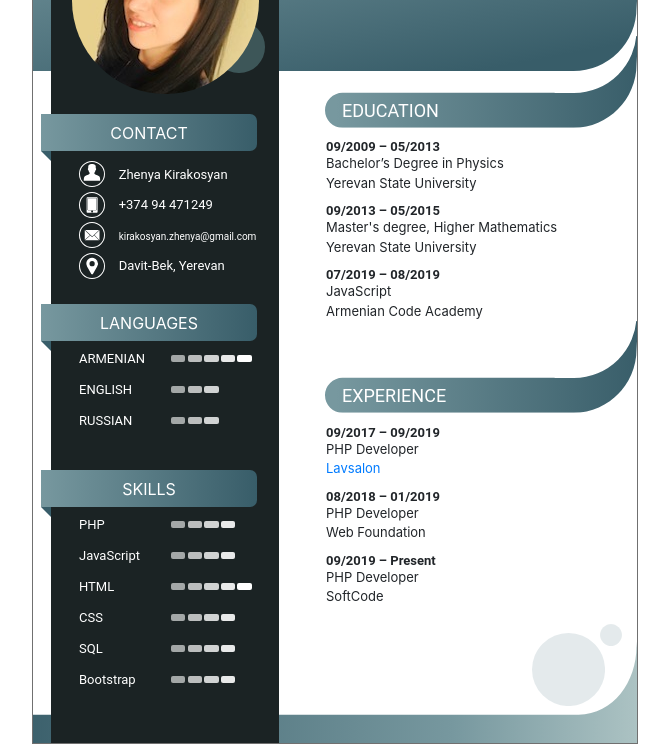
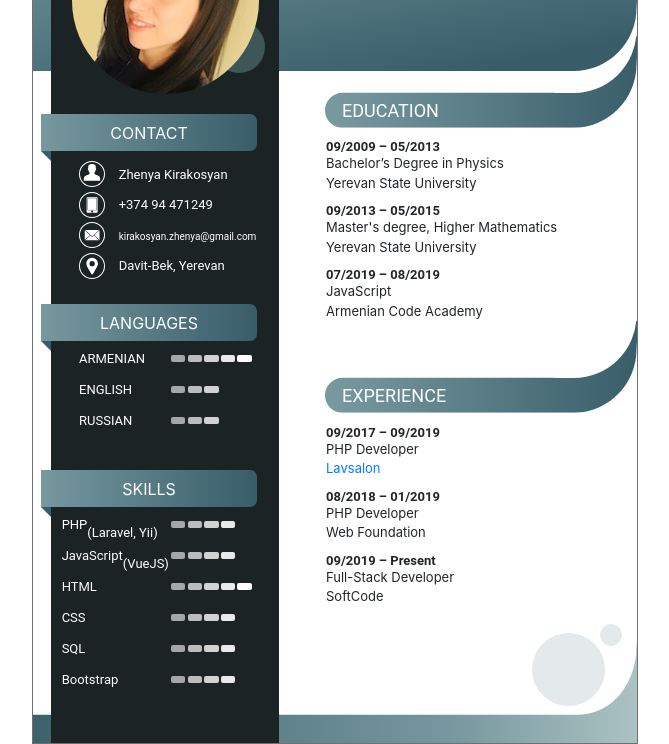
Before and after one commit to KirakosyanZhenya/resume, a website: page dist/index.html in a window 1280 px wide. Shown: the part 115-859 px from the top of the page, without its empty margins (305-974 px from the left). Drawn offline with nearby package versions, Linux system fonts and the light colour scheme.

Commit message:
Improvements

```diff
--- a/dist/index.html
+++ b/dist/index.html
@@ -88,13 +88,13 @@
                         <div class="d-flex justify-content-end" id="skills_details_wrap">
                             <div id="skills_details">
                                 <div class="d-flex flex-row align-items-center four_level">
-                                    <p>PHP</p>
+                                    <p>PHP</p><br><span>(Laravel, Yii)</span>
                                     <div class="ml-auto d-flex flex-row">
                                         <p class="skill_level level_1"></p><p class="skill_level level_2"></p><p class="skill_level level_3"></p><p class="skill_level level_4"></p><p class="skill_level level_5"></p>
                                     </div>
                                 </div>
                                 <div class="d-flex flex-row align-items-center four_level">
-                                    <p>JavaScript</p>
+                                    <p>JavaScript</p><br><span>(VueJS)</span>
                                     <div class="ml-auto d-flex flex-row">
                                         <p class="skill_level level_1"></p><p class="skill_level level_2"></p><p class="skill_level level_3"></p><p class="skill_level level_4"></p><p class="skill_level level_5"></p>
                                     </div>
@@ -178,7 +178,7 @@
                                 </div>
                                 <div class="separation">
                                     <p class="years">09/2019 – Present</p>
-                                    <p class="position">PHP Developer</p>
+                                    <p class="position">Full-Stack Developer</p>
                                     <p class="place">SoftCode</p>
                                 </div>
                             </div>
```
